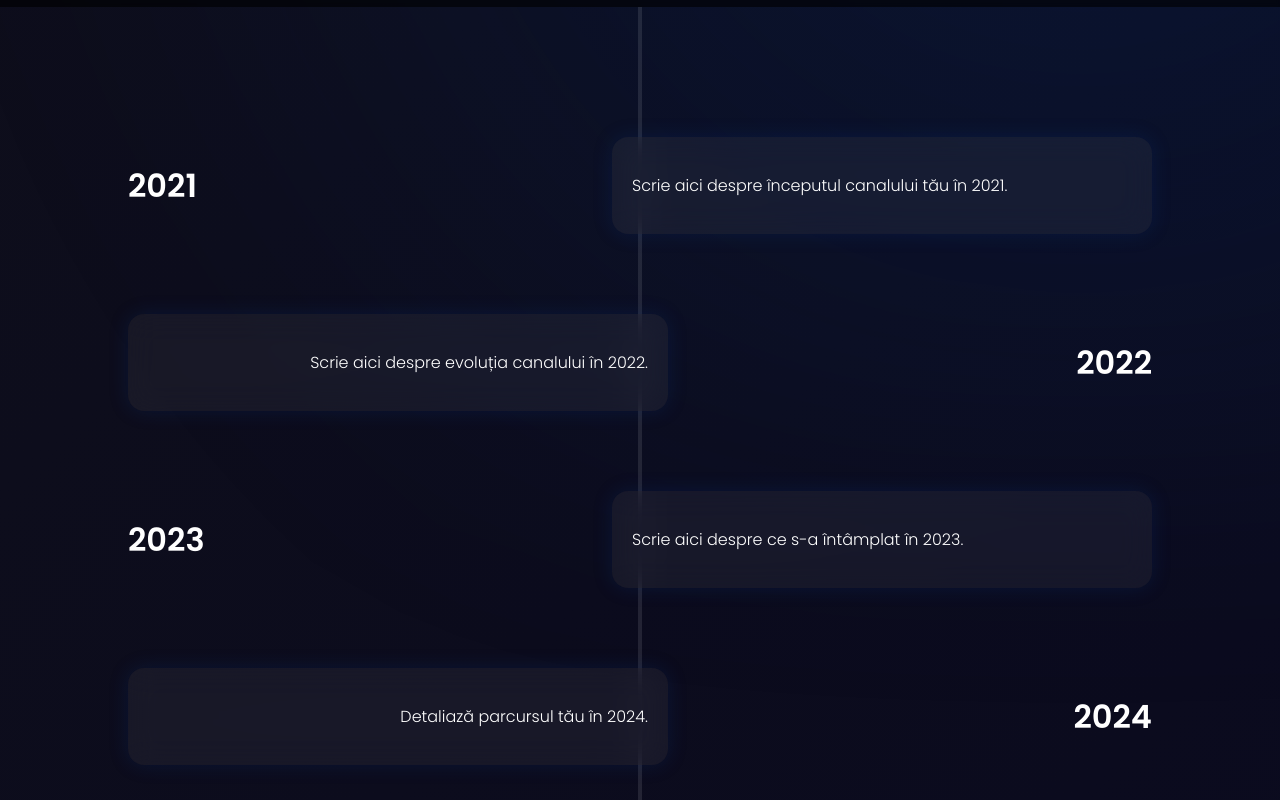
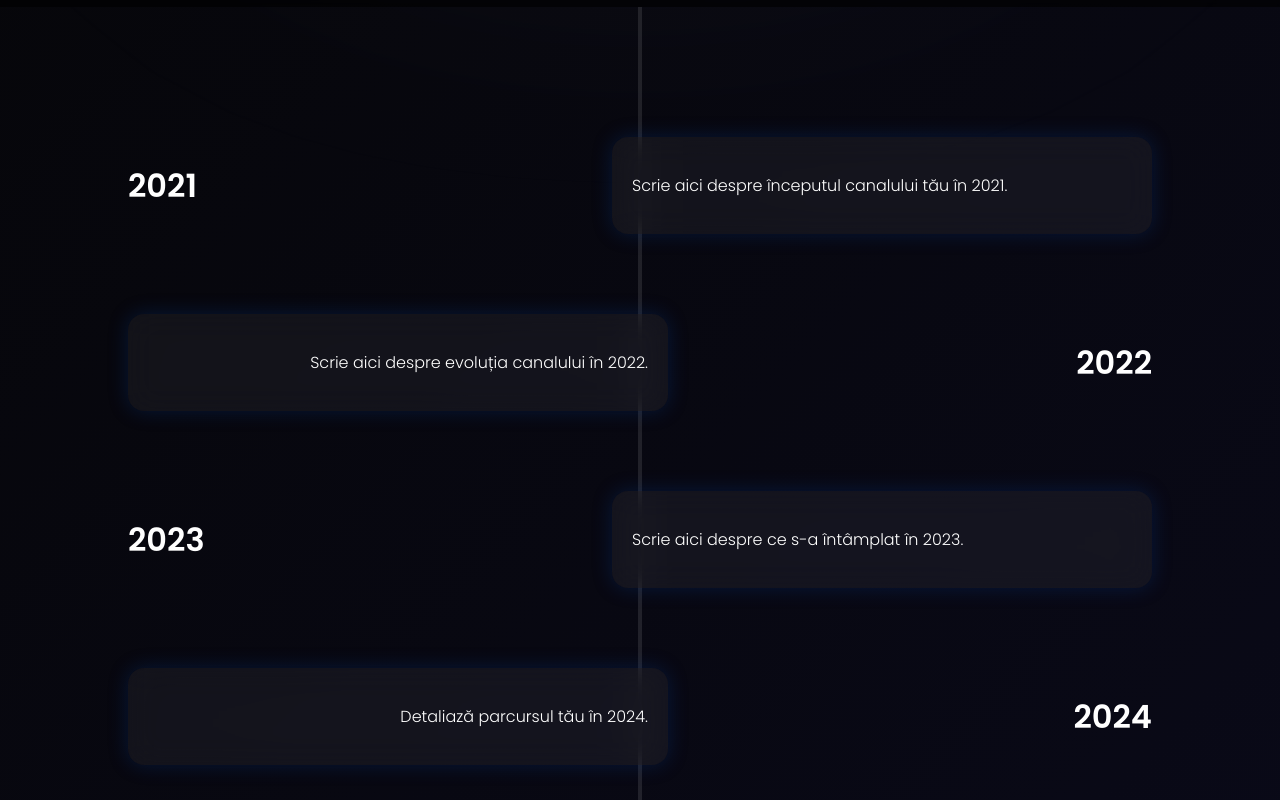
Before and after one commit to clujulmeuofficial/clujulmeuprototype, a plain HTML site: page index.html in a window 1280 px wide. Shown: the part 900-1700 px from the top of the page. Drawn offline with Linux system fonts and the light colour scheme.

Commit message:
Update style.css

```diff
--- a/style.css
+++ b/style.css
@@ -4,7 +4,7 @@ body {
   margin: 0;
   font-family: 'Poppins', sans-serif;
   color: white;
-  background: linear-gradient(135deg, #0f0f1a, #0a0a1f);
+  background: linear-gradient(135deg, #050505, #0a0a1a);
   position: relative;
   overflow-x: hidden;
 }
@@ -12,12 +12,12 @@ body {
 body::before {
   content: "";
   position: fixed;
-  top: -200px;
-  left: -200px;
-  width: 200vw;
-  height: 200vh;
-  background: radial-gradient(circle at center, rgba(0, 60, 150, 0.2), transparent 70%);
-  filter: blur(120px);
+  top: 0;
+  left: 0;
+  width: 100vw;
+  height: 100vh;
+  background: radial-gradient(circle at center, rgba(80, 120, 255, 0.2), rgba(255, 255, 255, 0.05), transparent 80%);
+  filter: blur(150px);
   z-index: -1;
 }
 
@@ -124,7 +124,7 @@ nav a:hover {
   padding: 20px;
   border-radius: 16px;
   backdrop-filter: blur(15px);
-  box-shadow: 0 0 20px rgba(0, 60, 150, 0.2);
+  box-shadow: 0 0 20px rgba(0, 60, 150, 0.3);
 }
 
 /* Alternating layout */
```
